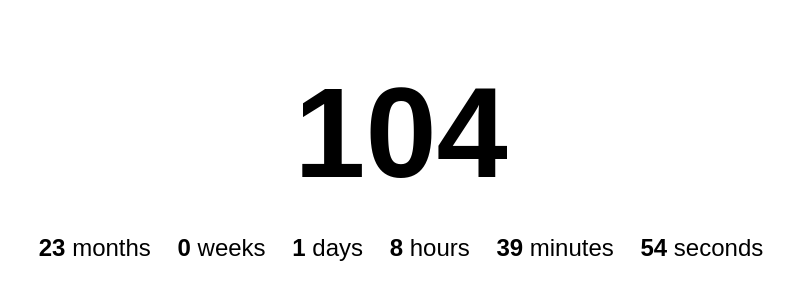
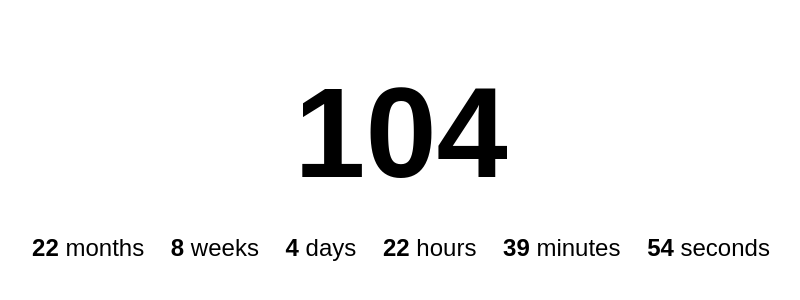
Before and after one commit to dtalic2/2year-stretch, a plain HTML site: page index.html in a window 1280 px wide. Shown: the part 232-532 px from the top of the page, without its empty margins (239-1039 px from the left). Drawn offline with Linux system fonts and the light colour scheme.

Commit message:
timezone fixes

```diff
--- a/index.html
+++ b/index.html
@@ -74,12 +74,14 @@
 
     <script>
         // Target date: September 1, 2027 at midnight AEST (UTC+10)
-        // Convert to UTC for calculations
         const targetDate = new Date('2027-09-01T00:00:00+10:00');
 
         function updateCountdown() {
+            // Get current time in AEST
             const now = new Date();
-            const timeDifference = targetDate - now;
+            const nowAEST = new Date(now.toLocaleString("en-US", {timeZone: "Australia/Sydney"}));
+
+            const timeDifference = targetDate - nowAEST;
 
             if (timeDifference <= 0) {
                 document.getElementById('weeksDisplay').textContent = '0';
@@ -93,9 +95,39 @@
             const hours = Math.floor(minutes / 60);
             const days = Math.floor(hours / 24);
             const weeks = Math.floor(days / 7);
-            const months = Math.floor(days / 30.44); // Average days per month
 
-            // Display weeks (rounded to nearest week)
+            // Calculate months more accurately by counting actual calendar months
+            let months = 0;
+            let currentDate = new Date(nowAEST);
+            let targetDateCopy = new Date(targetDate);
+
+            // Set both dates to the same day of month for accurate month counting
+            const currentDay = currentDate.getDate();
+            const targetDay = targetDateCopy.getDate();
+
+            // Adjust target date to match current day if possible
+            if (targetDay > currentDay) {
+                targetDateCopy.setDate(currentDay);
+            }
+
+            // Count months
+            while (currentDate < targetDateCopy) {
+                currentDate.setMonth(currentDate.getMonth() + 1);
+                if (currentDate <= targetDateCopy) {
+                    months++;
+                } else {
+                    currentDate.setMonth(currentDate.getMonth() - 1);
+                    break;
+                }
+            }
+
+            // Calculate remaining time after accounting for months
+            const remainingTime = targetDate - currentDate;
+            const remainingDays = Math.floor(remainingTime / (1000 * 60 * 60 * 24));
+            const remainingWeeks = Math.floor(remainingDays / 7);
+            const finalRemainingDays = remainingDays % 7;
+
+            // Display weeks (total weeks)
             document.getElementById('weeksDisplay').textContent = weeks.toLocaleString();
 
             // Display full countdown
@@ -104,10 +136,10 @@
                     <span class="countdown-value">${months}</span> months
                 </span>
                 <span class="countdown-item">
-                    <span class="countdown-value">${weeks % 52}</span> weeks
+                    <span class="countdown-value">${remainingWeeks}</span> weeks
                 </span>
                 <span class="countdown-item">
-                    <span class="countdown-value">${days % 7}</span> days
+                    <span class="countdown-value">${finalRemainingDays}</span> days
                 </span>
                 <span class="countdown-item">
                     <span class="countdown-value">${hours % 24}</span> hours
```
